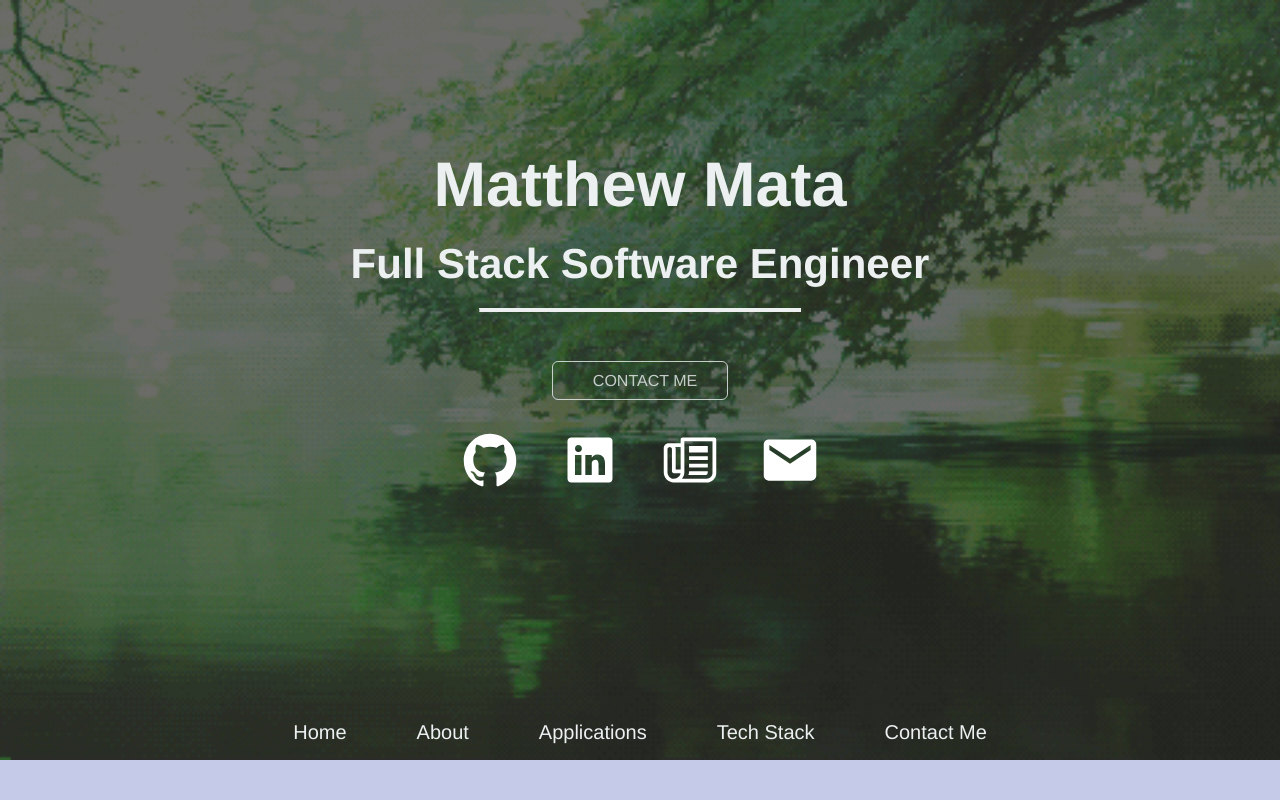
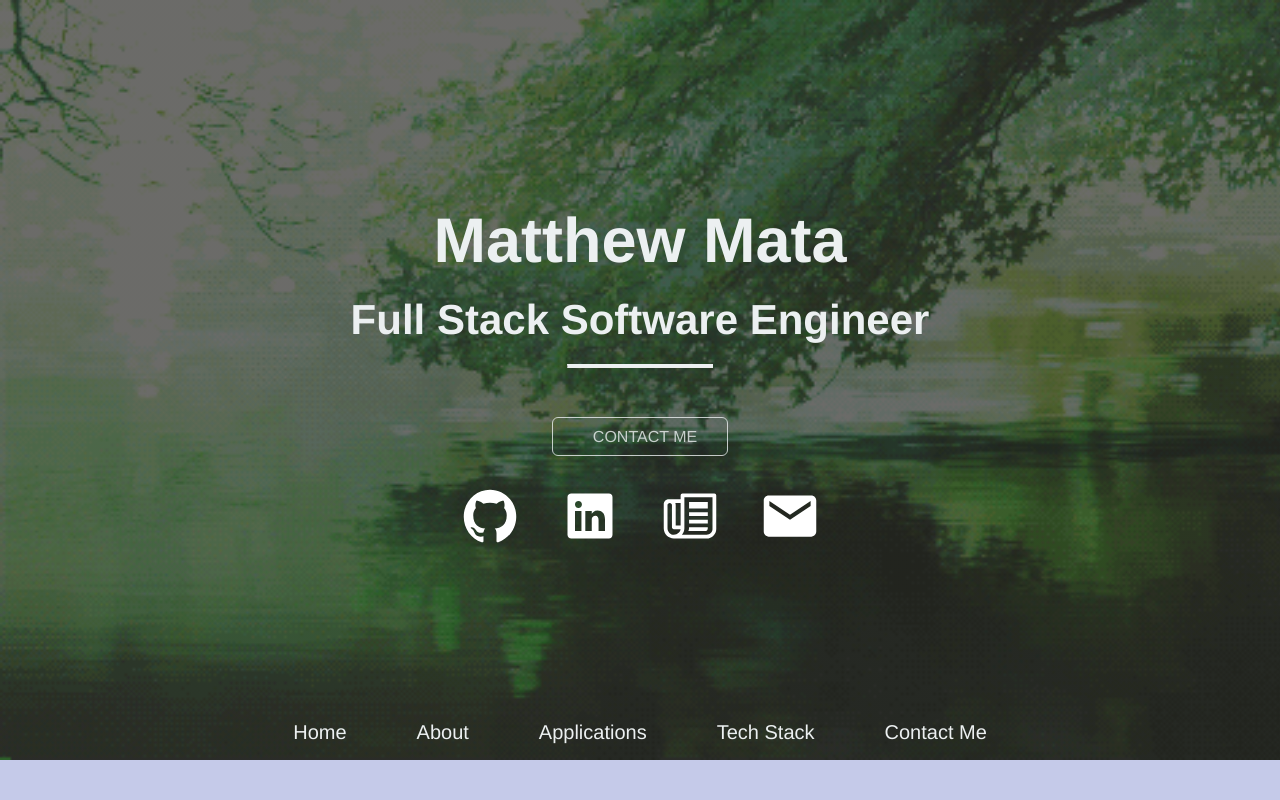
Before and after one commit to matthewmata/Portfolio, a React app: page / in a window 1280 px wide. Shown: the top 800 px of the page. Built offline with nearby package versions, Linux system fonts and the light colour scheme; the HTML template or start-up script is replaced by a standard one.

Commit message:
[prog] fixed scaling of header

```diff
--- a/client/src/components/Header/Header.jsx
+++ b/client/src/components/Header/Header.jsx
@@ -12,7 +12,6 @@ export default class Header extends Component {
   }
 
   componentDidMount() {
-    const nav = document.querySelector('nav');
     const about = document.getElementById("about");
     this.setState({ top: about.offsetTop - 50 });
     window.addEventListener('scroll', this.handleScroll);
@@ -76,6 +75,7 @@ export default class Header extends Component {
               </a>
             </li>
           </ul>
+        </div>
           <nav className={this.state.scroll > this.state.top ? style.stickyNav : style.staticNav}>
             <ul>
               <li onClick={(e) => this.handleNavClick(e, "home")}><a href="#home">Home</a></li>
@@ -85,7 +85,6 @@ export default class Header extends Component {
               <li onClick={(e) => this.handleNavClick(e, "contactMe")}><a href="#contactMe">Contact Me</a></li>
             </ul>
           </nav>
-        </div>
       </header>
     )
   }
--- a/client/src/components/Header/Header.scss
+++ b/client/src/components/Header/Header.scss
@@ -23,10 +23,13 @@ $gmail-red: #D44638;
   background-image: linear-gradient(rgba(46, 44, 43, 0.7), rgba(46, 44, 43, 0.7)), url(./imgs/background.gif);
   background-size: cover;
   height: 95vh;
+  display: flex;
 }
 
 .mainTextBox {
-  padding: 10% 0 5% 0;
+  margin-top: auto;
+  margin-bottom: auto;
+  justify-content: center;
   margin-right: auto;
   margin-left: auto;
   text-align: center;
```
